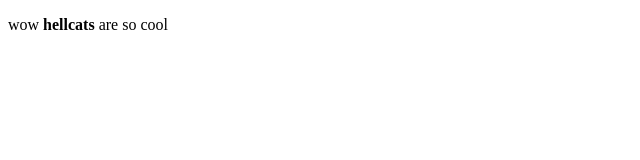
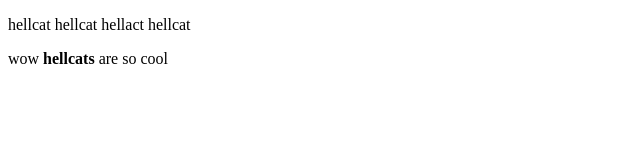
Before and after one commit to mattrwulff/Car-project, a plain HTML site: page index.html in a window 1280 px wide. Shown: the whole page, without its empty margins (0-640 px from the left). Drawn offline with Linux system fonts and the light colour scheme.

Commit message:
Auto stash before merge of "master" and "origin/master"

```diff
--- a/index.html
+++ b/index.html
@@ -2,6 +2,7 @@
 <html>
     <head></head>
     <body>
+        <p>hellcat hellcat hellact hellcat</p>
         <p>wow <strong>hellcats</strong> are so cool</p>
     </body>
 </html>
```
